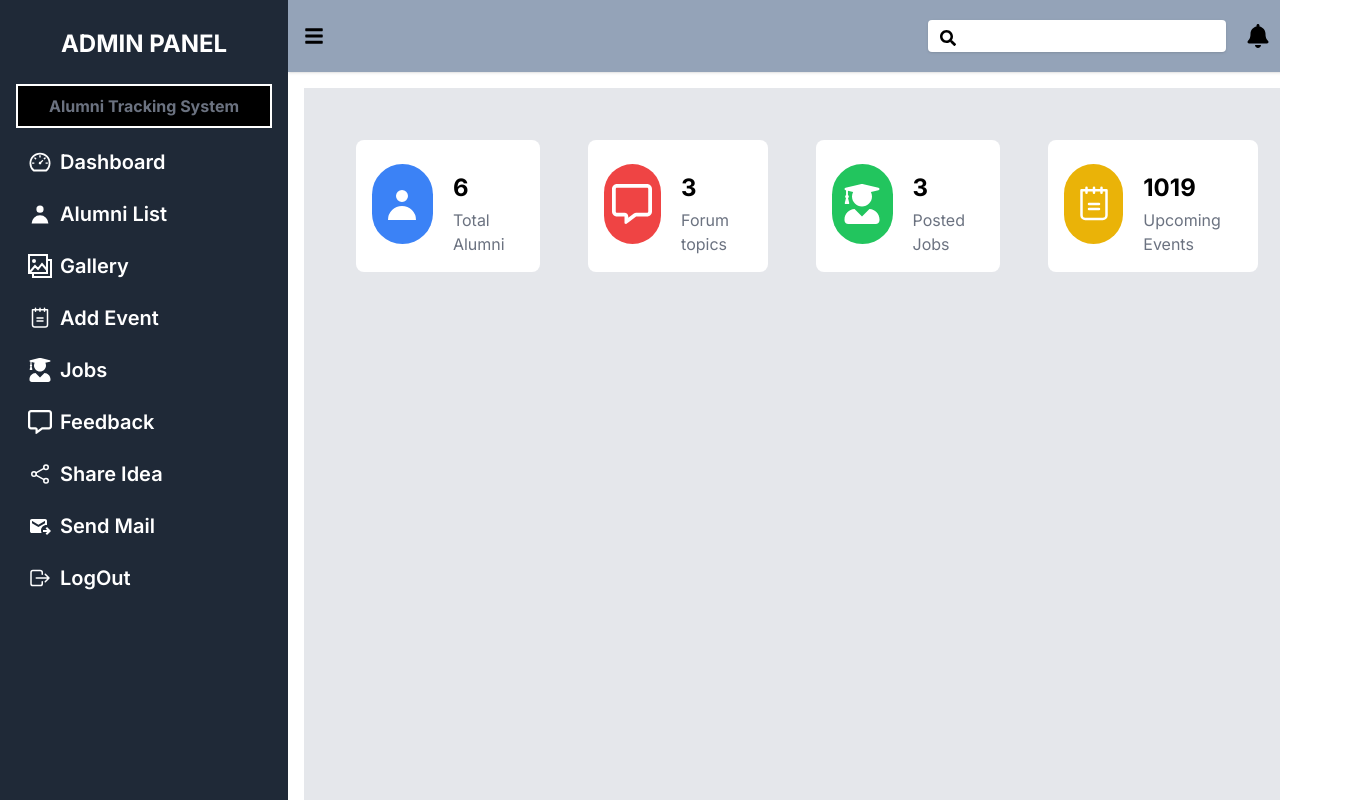
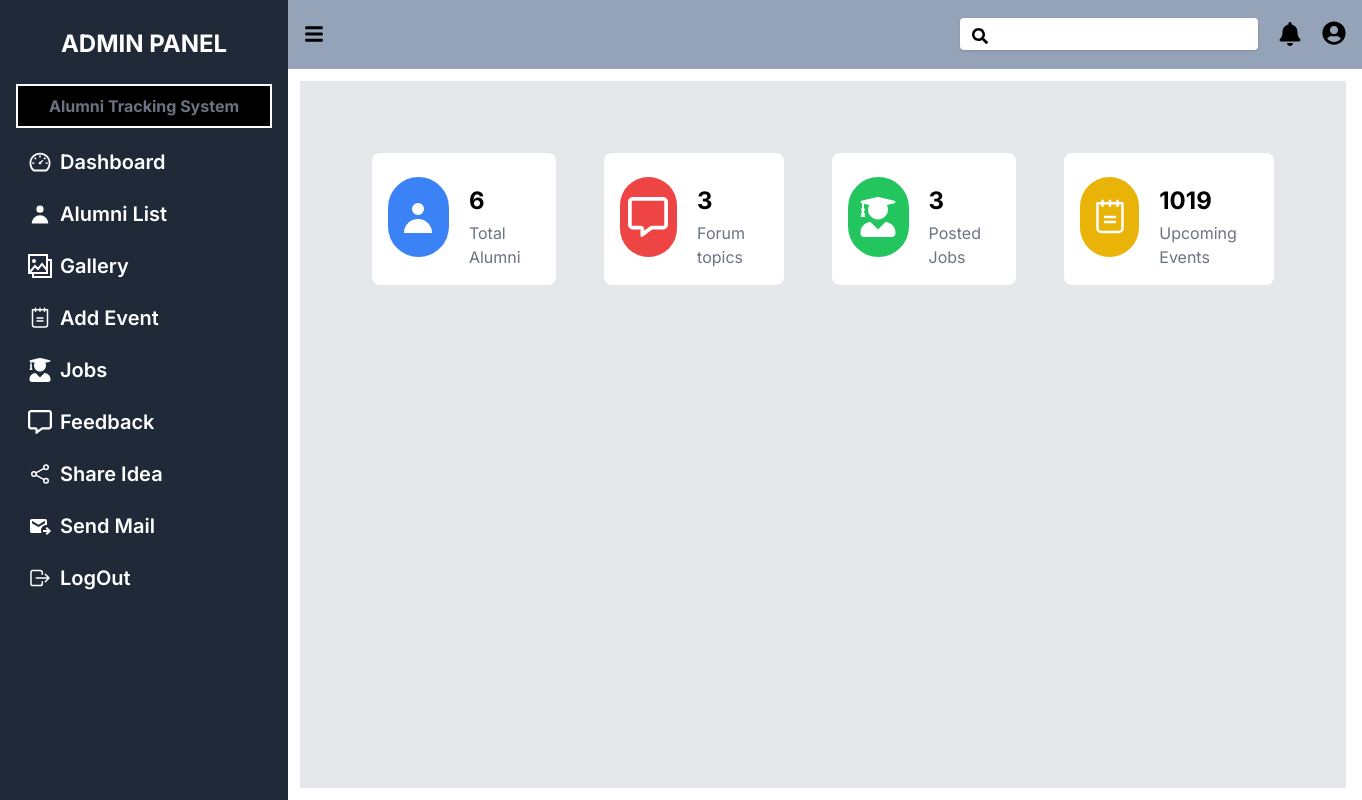
Before and after one commit to Viswajith2003/Alumni_Website, a Next.js app: page /ui/adminDash in a window 1280 px wide. Shown: the whole page, 1362 px wide, since content can reach past the window. Built offline with nearby package versions, Linux system fonts and the light colour scheme.

Commit message:
admin dash setted sucess

```diff
--- a/app/ui/adminDash/dashboard /page.tsx
+++ b/app/ui/adminDash/dashboard /page.tsx
@@ -4,7 +4,7 @@ import data from "./data";
 
 export default function Dashboard({ sidebarToggle, setSidebarToggle }) {
   return (
-    <div className={`${sidebarToggle} p-1`}>
+    <div className={`${sidebarToggle} bg-gray-200 h-full p-5 overflow-hidden`}>
       <div className="bg-gray-200 h-[840px] p-5">
         <div className="flex p-8 gap-12">
           {data.map((item, index) => (
--- a/app/ui/adminDash/navbar/page.tsx
+++ b/app/ui/adminDash/navbar/page.tsx
@@ -3,7 +3,7 @@ import { FaBars, FaBell, FaSearch, FaUserCircle } from "react-icons/fa";
 
 export default function Navbar({ sidebarToggle, setSidebarToggle }) {
   return (
-    <div className="bg-slate-400 px-4 py-4 flex h-20 justify-between items-center shadow">
+    <div className="bg-slate-400 px-4 py-3 flex h-20 justify-between items-center w-full ">
       <div className="flex items-center text-xl">
         <FaBars
           className="me-4 cursor-pointer"
--- a/app/ui/adminDash/page.tsx
+++ b/app/ui/adminDash/page.tsx
@@ -8,18 +8,14 @@ export default function AdminDash() {
   const [sidebarToggle, setSidebarToggle] = useState(false);
 
   return (
-    <div className="flex h-screen overflow-hidden">
+    <div className="flex h-screen">
       <Sidebar sidebarToggle={sidebarToggle} />
-      <div
-        className={`flex flex-col flex-grow w-full ${
-          sidebarToggle ? "" : "ml-72"
-        }`}
-      >
+      <div className={`flex flex-col w-full ${sidebarToggle ? "" : "ml-72"}`}>
         <Navbar
           sidebarToggle={sidebarToggle}
           setSidebarToggle={setSidebarToggle}
         />
-        <main className="flex-grow overflow-auto p-3 pr-4">
+        <main className="flex-grow p-3 pr-4 overflow-hidden">
           <DashAdmin
             sidebarToggle={sidebarToggle}
             setSidebarToggle={setSidebarToggle}
```
Also changed, not shown: app/ui/adminDash/sidebar/data.js (+5 -5 lines).
